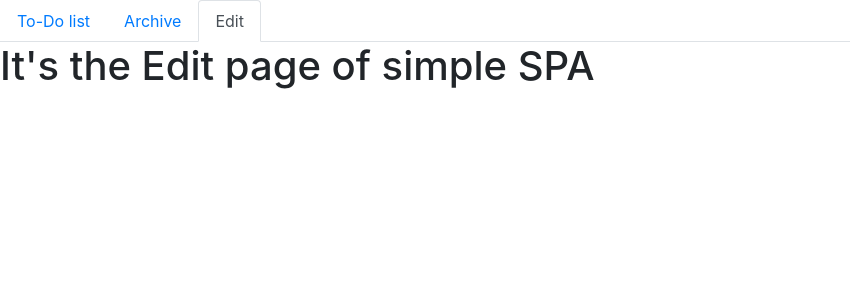
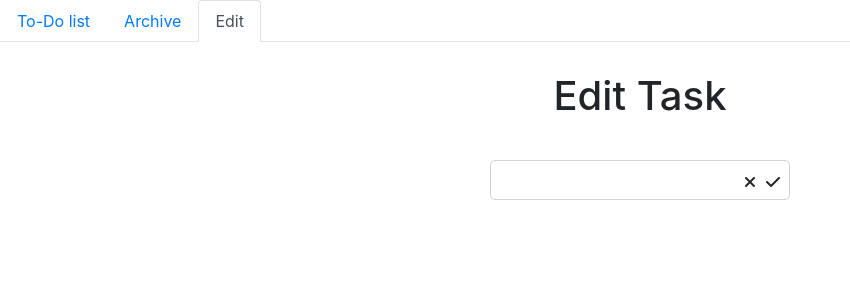
Before and after one commit to HomaX1/js-mentoring-program, a React (Create React App) app in the folder react-to-do-list/: page /edit in a window 1280 px wide. Shown: the top 300 px of the page, without its empty margins (0-850 px from the left). Built offline with nearby package versions, Linux system fonts and the light colour scheme.

Commit message:
added new some contents for tabs

```diff
--- a/react-to-do-list/src/components/archive/archive.js
+++ b/react-to-do-list/src/components/archive/archive.js
@@ -1,8 +1,26 @@
-import React from 'react';
+import React, {Component} from 'react';
+
 import './archive.css';
+import Title from '../../components/title/title';
 
-const Archive = () => (
-  <h1>It's the Archive page of simple SPA</h1>
-);
+class Archive extends Component {
+    render() {
+        return (
+            <div className="archive">
+                <Title title="List of archive tasks" />
+                <ul className="list-group to-do-list">
+                    {/*{tasks.map(({id, text, isCompleted}) => {*/}
+                        {/**/}
+                    {/*})}*/}
+                    <li className="list-group-item to-do-item">
+                        <span className="to-do-text">bla-bla-bla</span>
+                        {/*{isCompleted ? <span className="to-do-text"><del>{text}</del></span> : <span className="to-do-text">{text}</span>}*/}
+                        <button type="button" className="button btn btn-outline-dark">Unarchive</button>
+                    </li>
+                </ul>
+            </div>
+        );
+    }
+}
 
 export default Archive;
--- a/react-to-do-list/src/components/edit/edit.css
+++ b/react-to-do-list/src/components/edit/edit.css
@@ -0,0 +1,35 @@
+.edit {
+    text-align: center;
+}
+
+.edit-label {
+    position: relative;
+}
+
+.edit-input {
+    width: 300px;
+    height: 40px;
+    padding-left: 10px;
+    border-radius: 5px;
+    border: 1px solid lightgrey;
+}
+
+.edit-input:focus {
+    outline: none;
+}
+
+.edit-icons {
+    display: inline-flex;
+    position: absolute;
+    top: 14px;
+    right: 10px;
+}
+
+.edit-icons__item {
+    margin-right: 10px;
+    cursor: pointer;
+}
+
+.edit-icons__item:last-child {
+    margin-right: 0;
+}
--- a/react-to-do-list/src/components/edit/edit.js
+++ b/react-to-do-list/src/components/edit/edit.js
@@ -1,8 +1,39 @@
-import React from 'react';
+import React, {Component} from 'react';
+
 import './edit.css';
+import Title from '../../components/title/title';
+import PropTypes from 'prop-types';
 
-const Edit = () => (
-  <h1>It's the Edit page of simple SPA</h1>
-);
+class Edit extends Component {
+    static propTypes = {
+        onChange: PropTypes.func,
+        value: PropTypes.string,
+    };
+
+
+    static defaultProps = {
+        onChange: () => {},
+        value: '',
+    };
+
+    render() {
+        return(
+            <div className="edit">
+                <Title title="Edit task" />
+                <label className="edit-label">
+                    <input
+                        className="edit-input"
+                        type="text"
+                        value=""
+                    />
+                    <span className="edit-icons">
+                        <i className="edit-icons__item fas fa-times"/>
+                        <i className="edit-icons__item fas fa-check"/>
+                    </span>
+                </label>
+            </div>
+        );
+    }
+}
 
 export default Edit;
--- a/react-to-do-list/src/components/search/search.js
+++ b/react-to-do-list/src/components/search/search.js
@@ -10,6 +10,17 @@ class Search extends Component {
   state = {
     search: ''
   };
+
+    static propTypes = {
+        onChange: PropTypes.func,
+        value: PropTypes.string,
+    };
+
+
+    static defaultProps = {
+        onChange: () => {},
+        value: '',
+    };
 
   searchTasks= (e) => {
     this.setState({
@@ -34,18 +45,6 @@ class Search extends Component {
       </div>
     );
   }
-
-  static propTypes = {
-    onChange: PropTypes.func,
-    value: PropTypes.string,
-  };
-
-
-  static defaultProps = {
-    onChange: () => {
-    },
-    value: '',
-  };
 }
 
 export default connect(state => ({
--- a/react-to-do-list/src/components/to-do-item/to-do-item.js
+++ b/react-to-do-list/src/components/to-do-item/to-do-item.js
@@ -8,9 +8,9 @@ const ToDoItem = ({ text, isCompleted, removeTask, id, completeTask }) => (
     <i onClick={() => completeTask(id)} className={isCompleted ? 'far fa-check-square' : 'far fa-square'} />
     {isCompleted ? <span className="to-do-text"><del>{text}</del></span> : <span className="to-do-text">{text}</span>}
     <div className="icons">
-      <i className="icons__item far fa-file-archive"/>
       <i className="icons__item far fa-edit"/>
       <i onClick={() => removeTask(id)} className="icons__item far fa-trash-alt"/>
+      <button type="button" className="button btn btn-outline-dark">Archive</button>
     </div>
   </li>
 );
```
Also changed, not shown: 1 other file (tests, documents, lock files or other folders).
